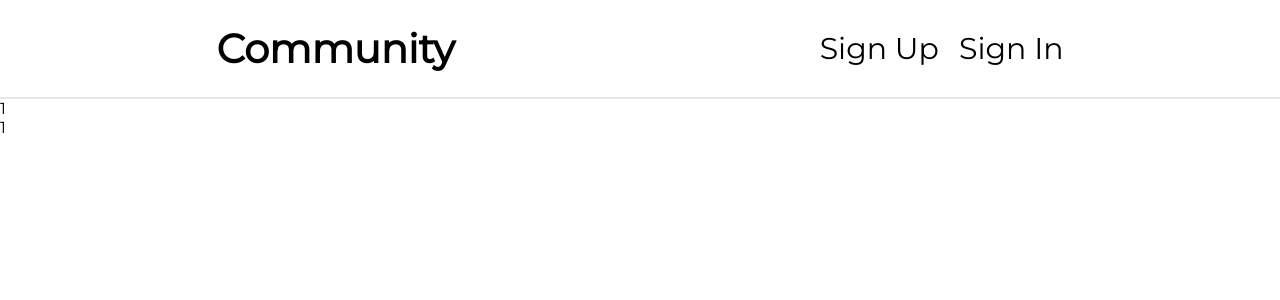
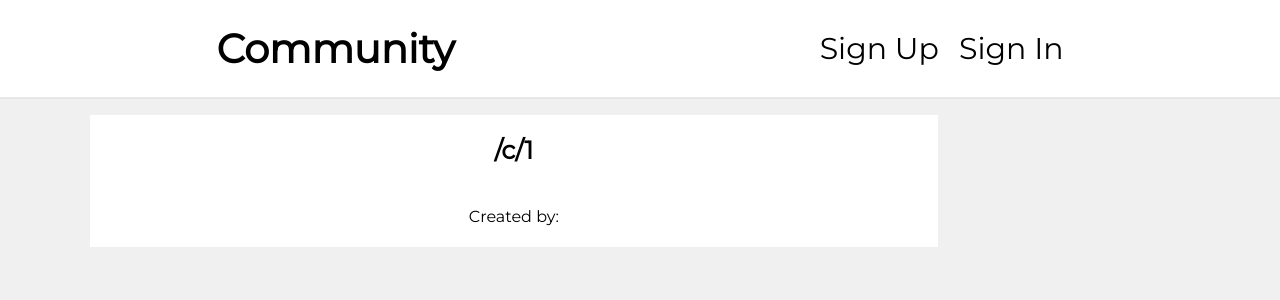
Before and after one commit to jonathanyu1/community, a React (Create React App) app: page /c/1/1 in a window 1280 px wide. Shown: the top 300 px of the page. Built offline with nearby package versions, Linux system fonts and the light colour scheme; no server answers.

Commit message:
setup component to reuse for sidebar on community pages and posts

```diff
--- a/src/App.css
+++ b/src/App.css
@@ -183,3 +183,12 @@ nav{
     height: 200px;
     width: 200px;
 }
+
+/* post page */
+
+.postPageContainer{
+    width: 100%;
+    min-height: 90vh;
+    padding-top: 2vh;
+    background-color: var(--backgroundColorLight);
+}
--- /dev/null
+++ b/src/Components/CommunitySidebar.js
@@ -0,0 +1,28 @@
+import React from 'react';
+import {Link} from 'react-router-dom';
+
+const CommunitySidebar = (props) => {
+
+    return (
+        <div className='sidebarContainer'>
+            <div className='sidebarTitle'>
+                {`/c/${props.title}`}
+            </div>
+            <br></br>
+            <div className='sidebarContent'>
+                <div>
+                    {props.description}
+                </div>
+                <div>
+                    <br></br>
+                    {`Created by: `}
+                    <Link to={`/user/${props.creator}`}>
+                        {props.creator}
+                    </Link>
+                </div>
+            </div>
+        </div>
+    )
+}
+
+export default CommunitySidebar;
--- a/src/Components/Pages/CommunityPage.js
+++ b/src/Components/Pages/CommunityPage.js
@@ -3,7 +3,8 @@ import NotFound from './NotFound';
 import PostCard from '../PostCard';
 import { fs } from '../../Firebase/firebase';
 import { v4 as uuidv4 } from 'uuid';
-import {Link} from 'react-router-dom';
+// import {Link} from 'react-router-dom';
+import CommunitySidebar from '../CommunitySidebar';
 
 const CommunityPage = (props) => {
     const [commExists, setCommExists] = useState(true);
@@ -83,7 +84,7 @@ const CommunityPage = (props) => {
                                 No posts. Be the first to post here!
                             </div>
                         }
-                        <div className='sidebarContainer'>
+                        {/* <div className='sidebarContainer'>
                             <div className='sidebarTitle'>
                                 {`/c/${props.match.params.comm}`}
                             </div>
@@ -100,7 +101,12 @@ const CommunityPage = (props) => {
                                     </Link>
                                 </div>
                             </div>
-                        </div>
+                        </div> */}
+                        <CommunitySidebar
+                            title={props.match.params.comm}
+                            description={commDescription}
+                            creator={commCreator}
+                        />
                     </div>
                 </div>
 
--- a/src/Components/Pages/PostPage.js
+++ b/src/Components/Pages/PostPage.js
@@ -1,17 +1,27 @@
-import React from 'react';
+import React, {useState,useEffect} from 'react';
+import CommunitySidebar from '../CommunitySidebar';
 
 const PostPage = (props) => {
 
     // return 404 component if not found
 
     return (
-        <div id='postPageProps'>
-            <div id='postPageCommunity'>
+        <div className='postPageContainer'>
+            {/* <div id='postPageCommunity'>
                 {props.match.params.comm}
             </div>
             <div id='postPageId'>
                 {props.match.params.id}
+            </div> */}
+            <div className='pageContentContainer'>
+
+                <CommunitySidebar
+                    title={props.match.params.comm}
+                    // description={commDescription}
+                    // creator={commCreator}
+                />
             </div>
+
         </div>
     )
 }
```
